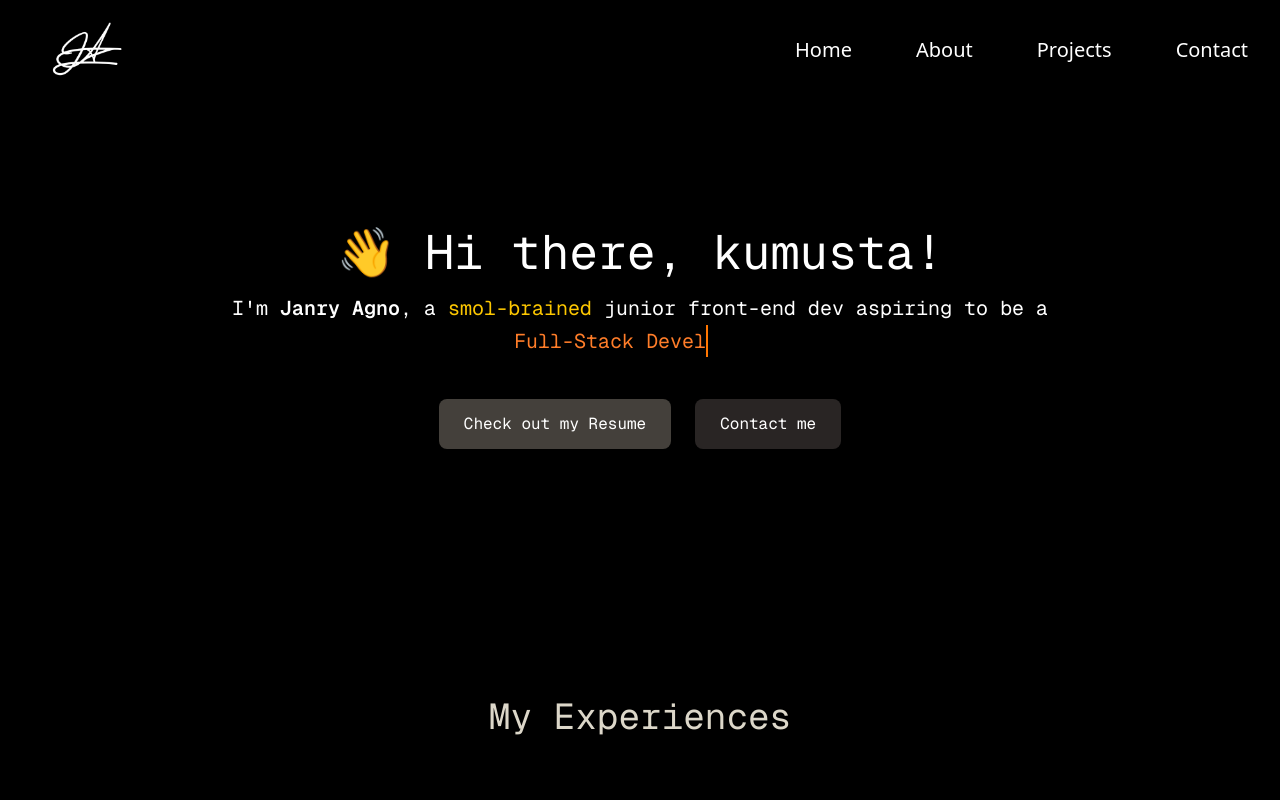
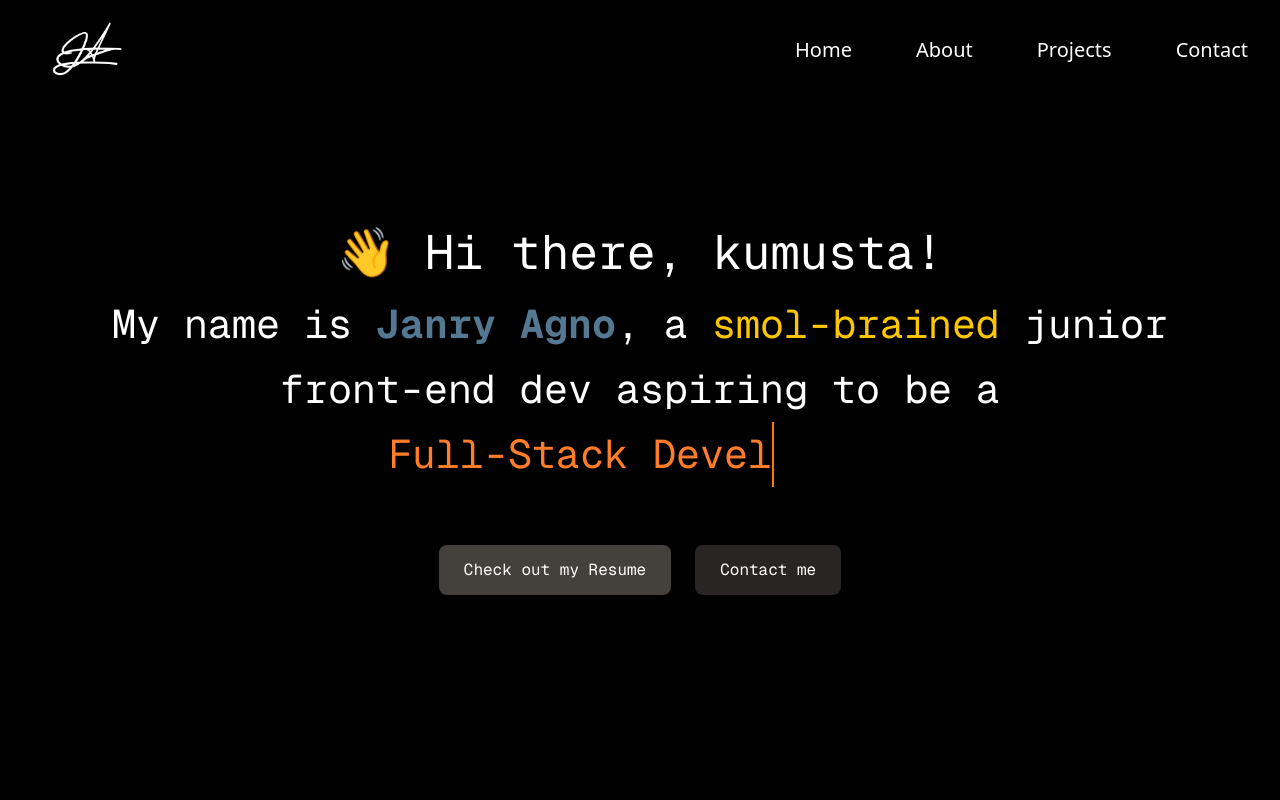
Before and after one commit to Janrylang/My-Nextjs-Portfolio, a Next.js app: page / in a window 1280 px wide. Shown: the top 800 px of the page. Built offline with nearby package versions, Linux system fonts and the light colour scheme.

Commit message:
Refactor: removed apostrophe at the main page

```diff
--- a/src/app/page.tsx
+++ b/src/app/page.tsx
@@ -43,8 +43,8 @@ export default function Home() {
           <p className="text-3xl sm:text-4xl md:text-5xl mb-4">
             <span role="img" aria-label="wave">👋</span> Hi there, kumusta!
           </p>
-          <div className="text-base sm:text-lg md:text-xl leading-relaxed">
-            I'm <span className="font-semibold">Janry Agno</span>, a <span className="text-yellow-400">smol-brained</span> junior front-end dev aspiring to be a <br />
+          <div className="typing-container text-base sm:text-lg md:text-xl leading-relaxed">
+            My name is <span className="dev-name font-semibold">Janry Agno</span>, a <span className="text-yellow-400">smol-brained</span> junior front-end dev aspiring to be a <br />
             <span className="typing-effect" ref={textRef}></span>
           </div>
 
```
